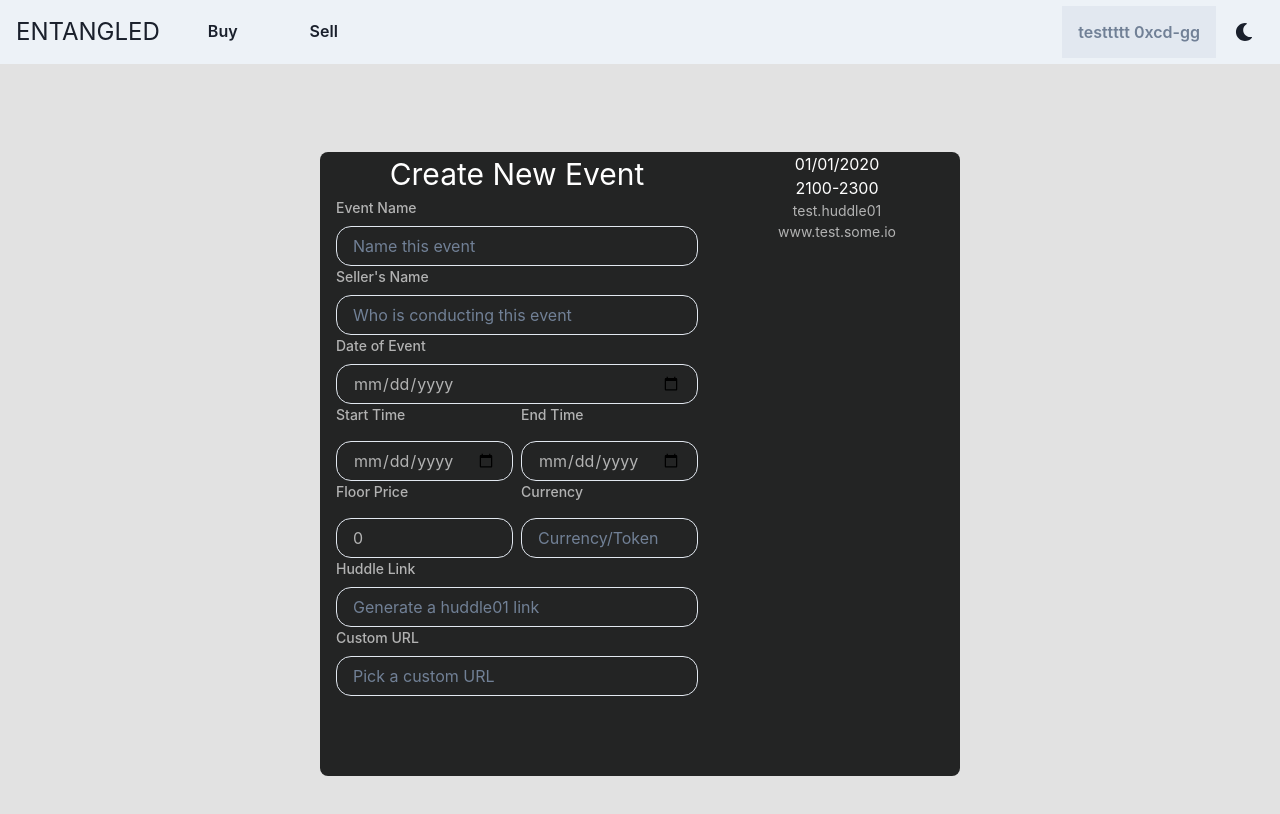
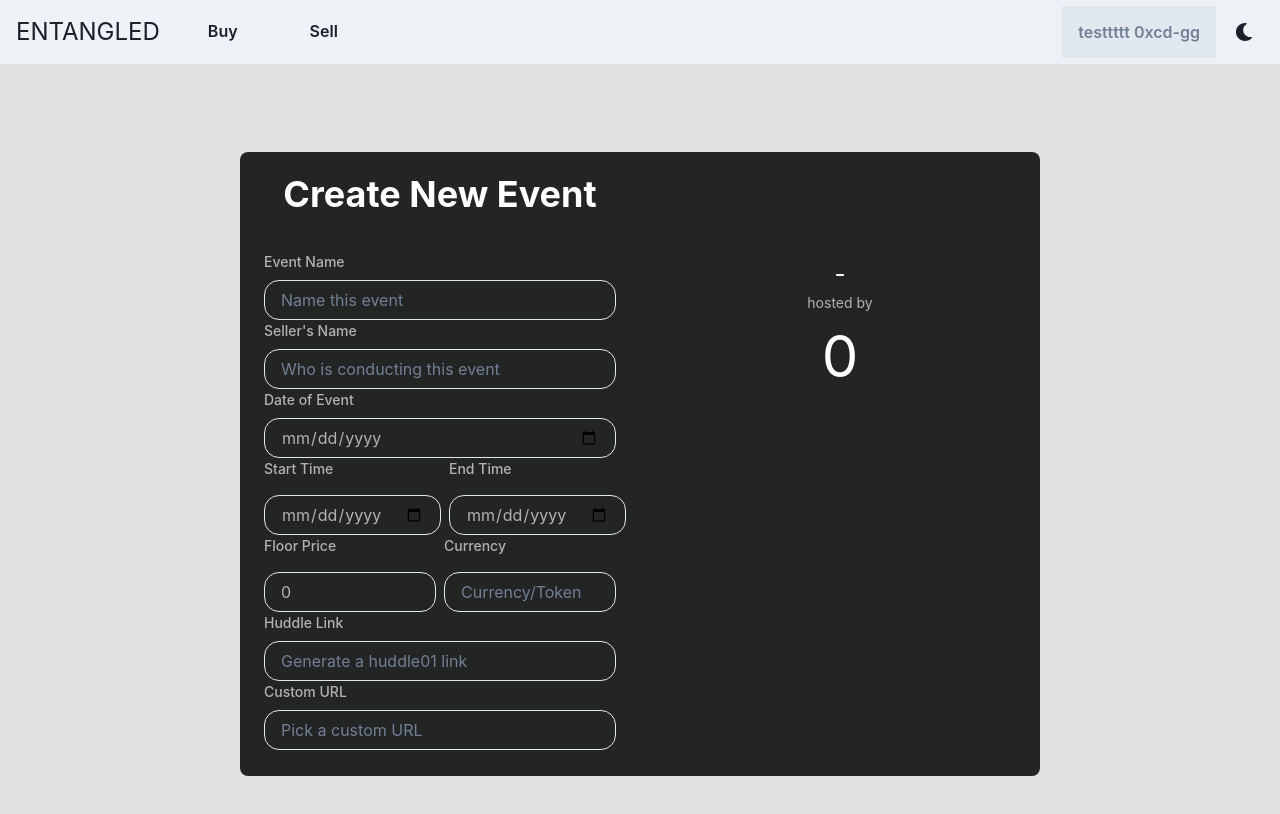
Before and after one commit to En-Tangled/entangled, a React (Create React App) app: page / in a window 1280 px wide. Shown: the top 814 px of the page. Built offline with nearby package versions, Linux system fonts and the light colour scheme.

Commit message:
Minor bug corrections

```diff
--- a/src/Components/Forms/NewEvent.css
+++ b/src/Components/Forms/NewEvent.css
@@ -1,9 +1,9 @@
 .form-container{
     background-color: #232424;
     border-radius: 8px;
-    max-width:50%
+    /* max-width:50% */
 }
 
 .form-subcontainer{
-    heigth: 100%;
+    /* heigth: 100%; */
 }
--- a/src/Components/Forms/NewEvent.tsx
+++ b/src/Components/Forms/NewEvent.tsx
@@ -13,13 +13,13 @@ import './NewEvent.css'
 import { useState, ChangeEvent } from 'react'
 
 export const NewEvent = () => {
-    const [eventName, setEventName] = useState("");
-    const [eventDate, setEventDate] = useState("01/01/2020");
-    const [startTime, setStartTime] = useState('2100');
-    const [endTime, setEndTime] = useState('2300');
+    const [eventName, setEventName] = useState('');
+    const [eventDate, setEventDate] = useState('');
+    const [startTime, setStartTime] = useState('');
+    const [endTime, setEndTime] = useState('');
     const [host, setHost] = useState('');
-    const [eventLink, setEventLink] = useState('test.huddle01');
-    const [customUrl, setCustomUrl] = useState('www.test.some.io');
+    const [eventLink, setEventLink] = useState('');
+    const [customUrl, setCustomUrl] = useState('');
     const [currency, setCurrency] = useState("");
     const [sellerName, setSellerName] = useState('');
     const [floorPrice, setFloorPrice] = useState(0);
@@ -72,8 +72,15 @@ export const NewEvent = () => {
             <Container className='form-subcontainer' centerContent={true}>
                 <Text
                     color='white'
-                    fontSize='3xl'>Create New Event</Text>
-                <FormControl>
+                    fontSize='36px'
+                    fontWeight='700'
+                    marginTop='15px'>
+                    Create New Event
+                </Text>
+                <FormControl
+                    width='352px'
+                    height='440px'
+                    marginTop='30px'>
                     <FormLabel
                         fontSize='sm'
                         color='#FFFFFFA6'>Event Name</FormLabel>
@@ -162,7 +169,7 @@ export const NewEvent = () => {
                     <Input
                         onChange={changeHuddleLink}
                         value={eventLink}
-                        type="number"
+                        type="string"
                         color='#FFFFFFA6'
                         placeholder='Generate a huddle01 link'
                         borderRadius='15px' />
@@ -179,14 +186,47 @@ export const NewEvent = () => {
                 </FormControl>
             </Container>
             <Spacer />
-            <Container className='form-subcontainer' centerContent={true}>
-                <Text fontSize='4xl' color='#FFFFFFFF'>{eventName}</Text>
-                <Text fontSize='md' color='#FFFFFFFF'>{eventDate}</Text>
-                <Text fontSize='md' color='#FFFFFFFF'>{startTime}-{endTime}</Text>
-                <Text fontSize='sm' color='#FFFFFFA6'>{host}</Text>
-                <Text fontSize='sm' color='#FFFFFFA6'>{eventLink}</Text>
-                <Text fontSize='sm' color='#FFFFFFA6'>{customUrl}</Text>
-                <Text fontSize='4xl' color='#FFFFFFFF'>{currency}</Text>
+            <Container
+                className='form-subcontainer'
+                centerContent={true}
+                marginTop = '104px'
+            >
+                <Text
+                    fontSize='48px'
+                    fontWeight='700'
+                    color='#FFFFFFFF'>
+                    {eventName}
+                </Text>
+                <Text
+                    fontSize='24px'
+                    color='#FFFFFFFF'>
+                    {eventDate}
+                </Text>
+                <Text
+                    fontSize='24px'
+                    color='#FFFFFFFF'>
+                    {startTime}-{endTime}
+                </Text>
+                <Text
+                    fontSize='14px'
+                    color='#FFFFFFA6'>
+                    hosted by {sellerName}
+                </Text>
+                <Text
+                    fontSize='14px'
+                    color='#FFFFFFA6'>
+                    {eventLink}
+                </Text>
+                <Text
+                    fontSize='14px'
+                    color='#FFFFFFA6'>
+                    {customUrl}
+                </Text>
+                <Text
+                    fontSize='58px'
+                    color='#FFFFFFFF'>
+                    {floorPrice} {currency}
+                </Text>
             </Container>
         </Flex>
     )
```
